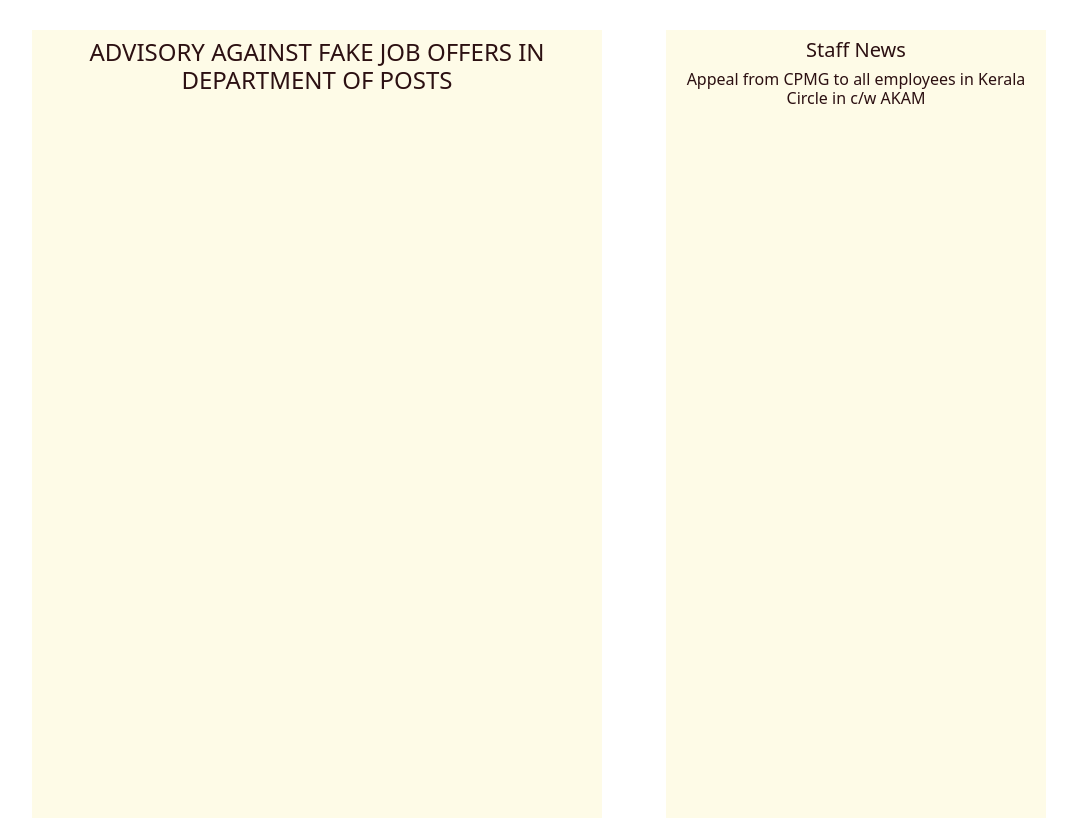
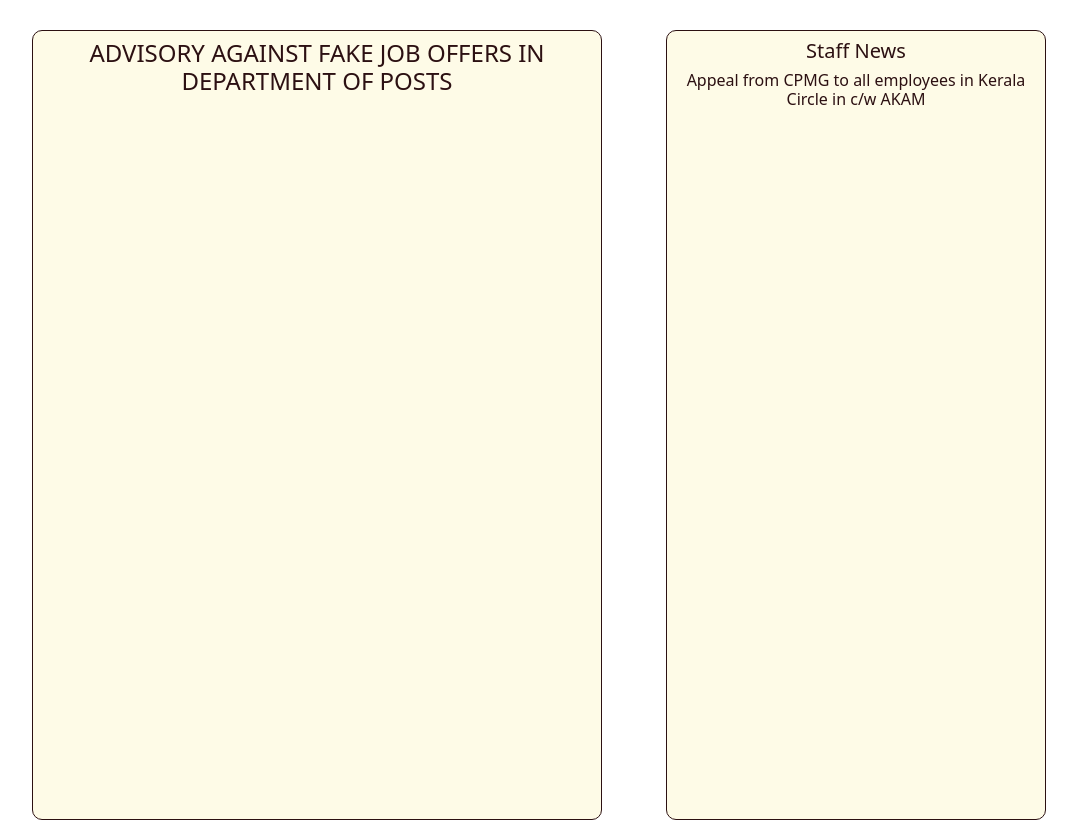
Before and after one commit to abhinandhc/Kerala-Post-Circle, a plain HTML site: page index.html in a window 1280 px wide. Shown: the part 829-1649 px from the top of the page, without its empty margins (70-1147 px from the left). Drawn offline with nearby package versions, Linux system fonts and the light colour scheme.

Commit message:
marquee border added

```diff
--- a/css/style.css
+++ b/css/style.css
@@ -91,6 +91,8 @@
     background-color: #FEFBE7;
     color: black;
     padding: 0.5rem;
+    border: 0.5px solid #2c1012;
+    border-radius: 10px;
 }
 
 /* about section styling */
```
Also changed, not shown: images/Ayyappa_2021.png (deleted), images/NationalPortal.png (deleted), images/akamlogo.png (deleted), images/leftNav_top.png (deleted).
